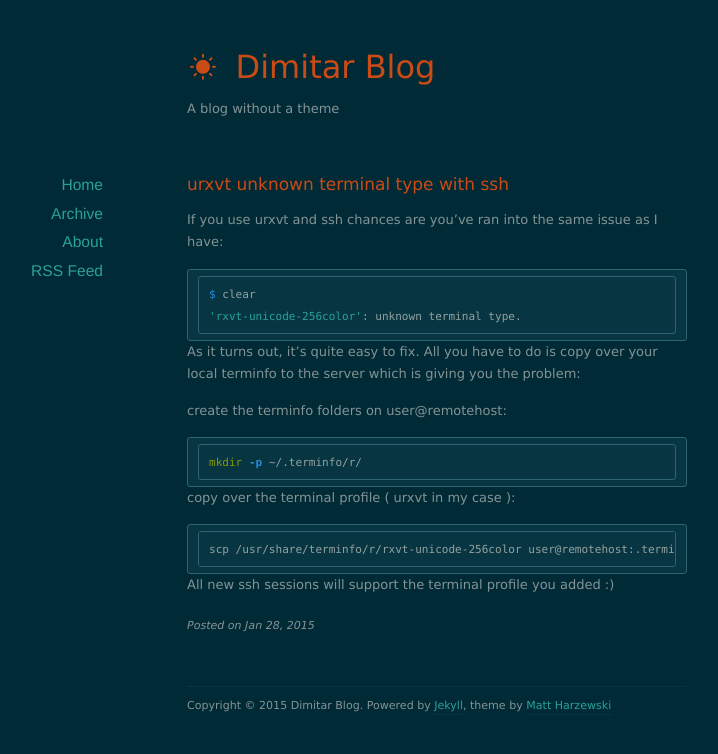
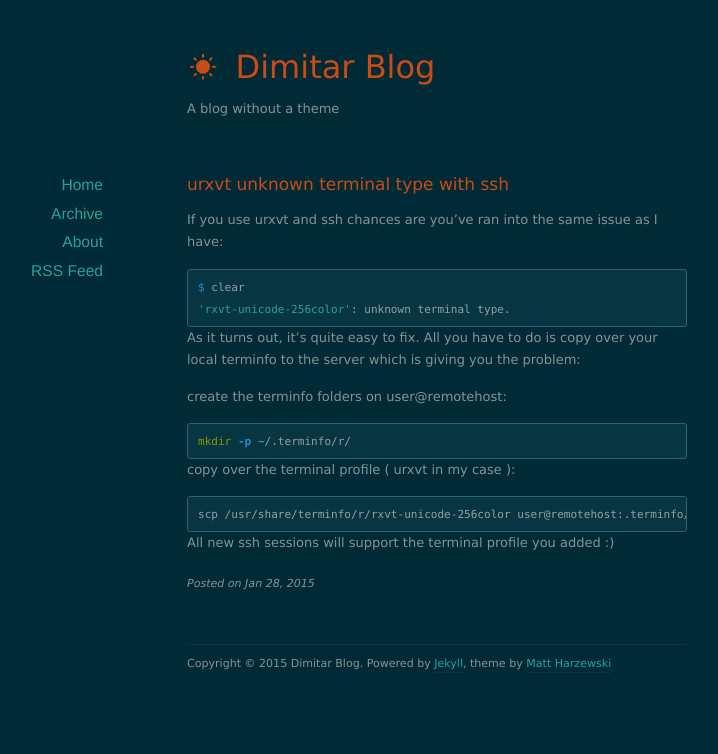
Before and after one commit to Newbrict/blog, a Jekyll site: the page built from _posts/2015-01-28-urxvt-term-support-ssh.markdown, in a window 1280 px wide. Shown: the top 754 px of the page, without its empty margins (203-921 px from the left). Built offline with Jekyll 4.4.1, drawn with Linux system fonts in a browser that asks for light colours; nearby versions of some CDN libraries.

Commit message:
fixed highlighting

````diff
--- a/_posts/2015-01-28-urxvt-term-support-ssh.markdown
+++ b/_posts/2015-01-28-urxvt-term-support-ssh.markdown
@@ -7,23 +7,24 @@
 
 If you use urxvt and ssh chances are you've ran into the same issue as I have:
 
-```sh
+{% highlight bash %}
 $ clear
 'rxvt-unicode-256color': unknown terminal type.
-```
+{% endhighlight %}
 
 As it turns out, it's quite easy to fix. All you have to do is copy over your local
 terminfo to the server which is giving you the problem:
 
 create the terminfo folders on user@remotehost:
 
-```sh
+{% highlight bash %}
 mkdir -p ~/.terminfo/r/
-```
+{% endhighlight %}
 
 copy over the terminal profile ( urxvt in my case ):
-```sh
+
+{% highlight bash %}
 scp /usr/share/terminfo/r/rxvt-unicode-256color user@remotehost:.terminfo/r/
-```
+{% endhighlight %}
 
 All new ssh sessions will support the terminal profile you added :)
````
